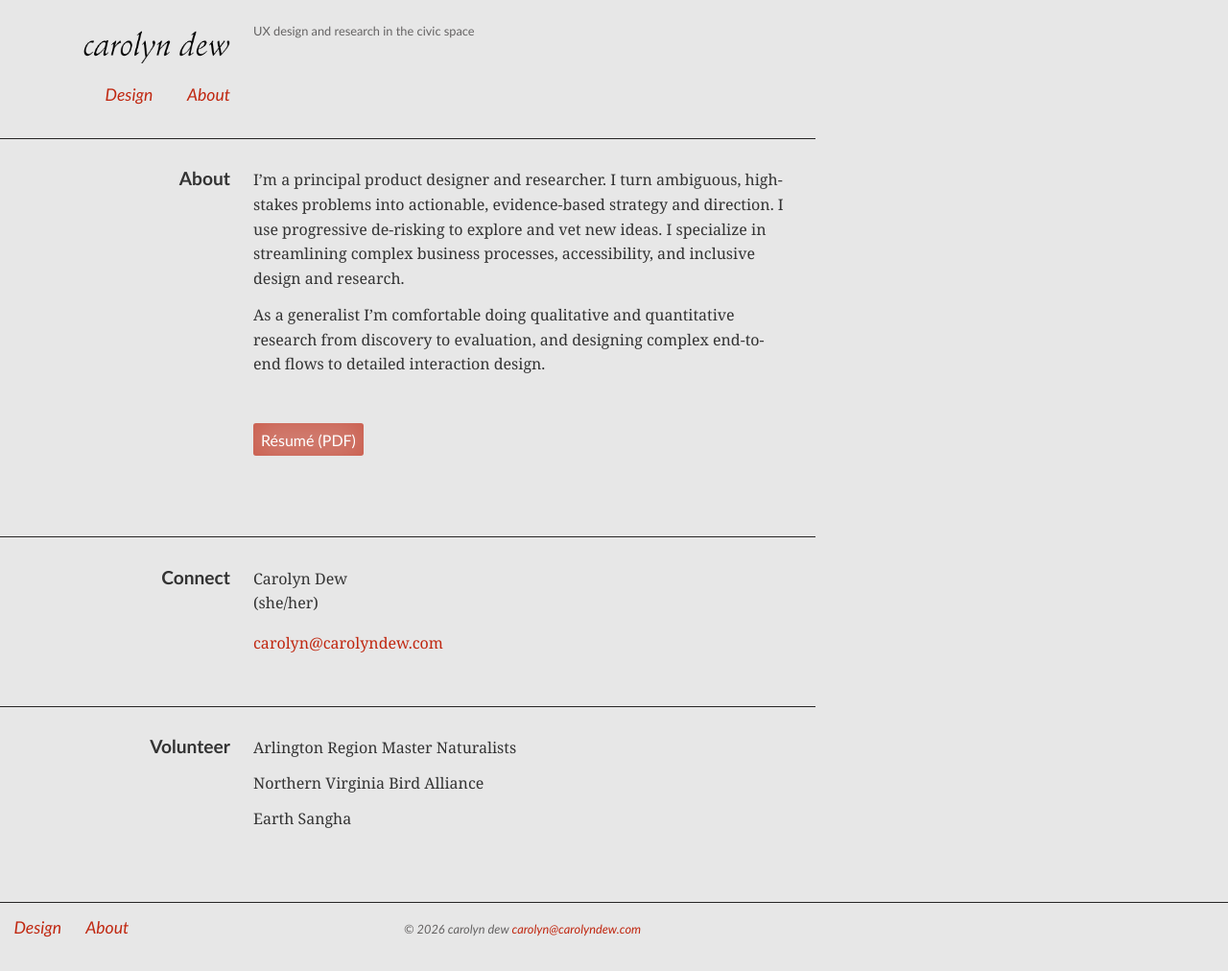
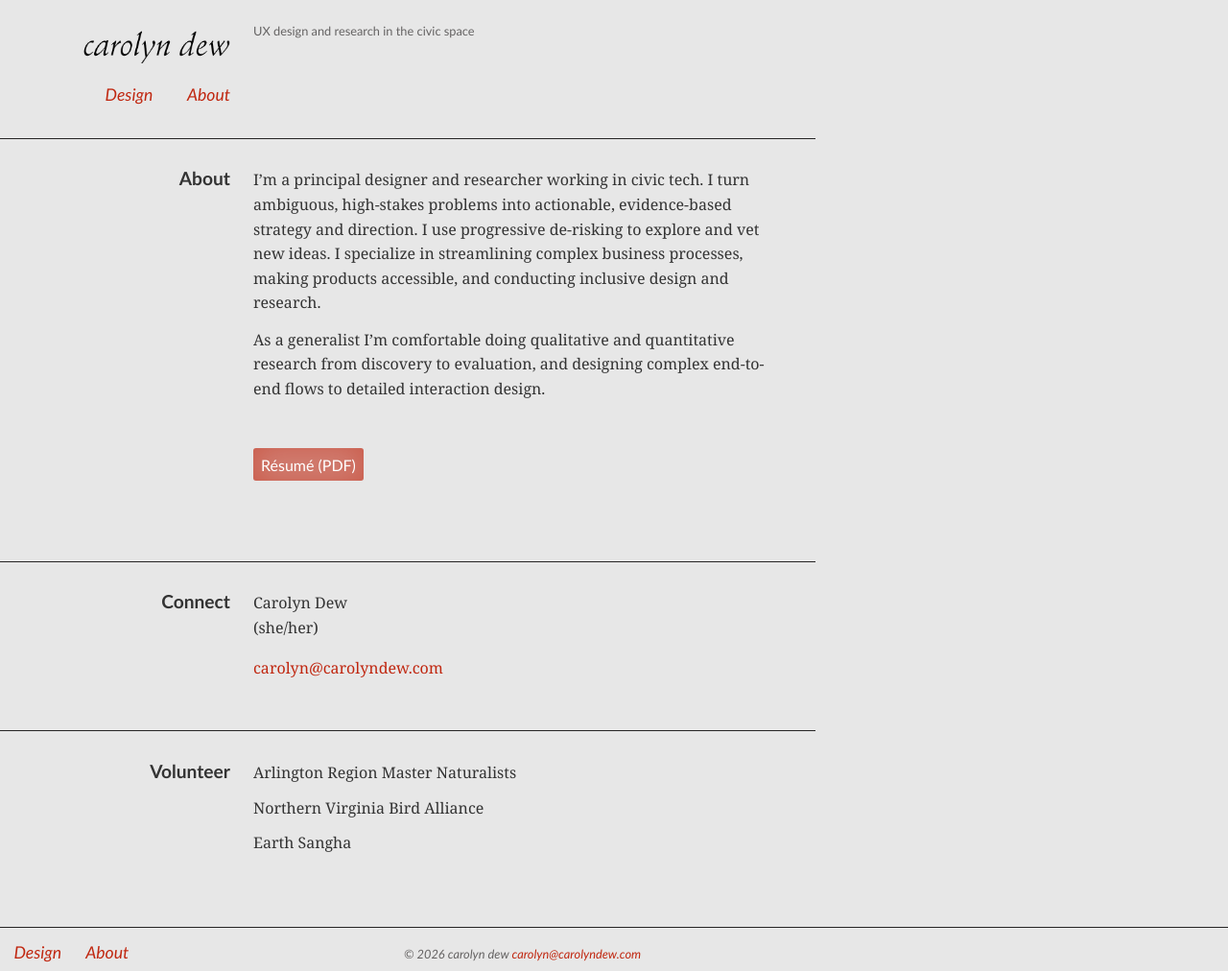
Before and after one commit to carodew/carodew.github.io, a Jekyll site: the page built from about.md, in a window 1280 px wide. Shown: the whole page at 96% size. Built offline with Jekyll 4.4.1, drawn with Linux system fonts in a browser that asks for light colours; before the commit the page ends 986 px from its top, so only the background shows below that.

Commit message:
update about description

```diff
--- a/about.md
+++ b/about.md
@@ -10,7 +10,7 @@ img-path: "../img"
 		<h2>About</h2>
 	</div>
 	<div class="section-content">
-		<p>I’m a principal product designer and researcher. I turn ambiguous, high-stakes problems into actionable, evidence-based strategy and direction. I use progressive de-risking to explore and vet new ideas. I specialize in streamlining complex business processes, accessibility, and inclusive design and research.
+		<p>I’m a principal designer and researcher working in civic tech. I turn ambiguous, high-stakes problems into actionable, evidence-based strategy and direction. I use progressive de-risking to explore and vet new ideas. I specialize in streamlining complex business processes, making products accessible, and conducting inclusive design and research.
 </p>
 
 <p>As a generalist I’m comfortable doing qualitative and quantitative research from discovery to evaluation, and designing complex end-to-end flows to detailed interaction design.
```
